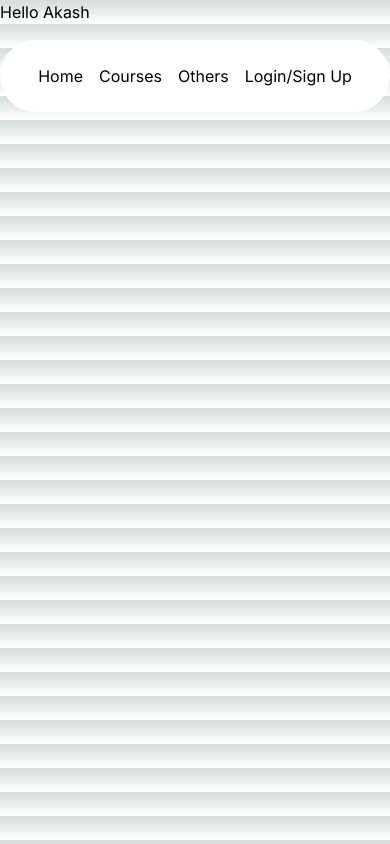
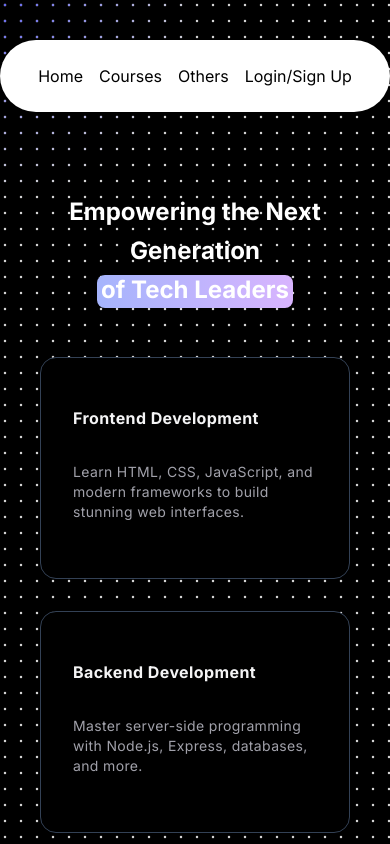
Before and after one commit to l0rdsky/edunet-basic_NextJs_project-, a Next.js app: page / in a window 390 px wide. Shown: the top 844 px of the page. Built offline with nearby package versions, Linux system fonts and the light colour scheme.

Commit message:
added herosection and courses cards

```diff
--- a/package.json
+++ b/package.json
@@ -11,6 +11,7 @@
   "dependencies": {
     "clsx": "^2.1.1",
     "framer-motion": "^11.2.6",
+    "mini-svg-data-uri": "^1.4.4",
     "next": "14.2.3",
     "react": "^18",
     "react-dom": "^18",
--- a/src/app/page.tsx
+++ b/src/app/page.tsx
@@ -1,7 +1,11 @@
-
-
+import HeroSection from "@/components/HeroSection";
+import CardHover from "@/components/CardHover";
 export default function Home() {
   return (
-    <h1>Hello Akash</h1>
+   <>
+
+    <HeroSection></HeroSection>
+{/* <CardHover></CardHover> */}
+   </>
   );
 }
--- /dev/null
+++ b/src/components/CardHover.tsx
@@ -0,0 +1,9 @@
+import { HoverEffect } from "./ui/card-hover-effect";
+import courses from "@/data/coursesData"
+export default function CardHover() {
+  return (
+    <div className="max-w-5xl mx-auto px-8">
+      <HoverEffect items={courses} />
+    </div>
+  );
+}
--- /dev/null
+++ b/src/components/HeroSection.tsx
@@ -0,0 +1,31 @@
+"use client";
+import { motion } from "framer-motion";
+import { HeroHighlight, Highlight } from "./ui/hero-highlight";
+import CardHover from "@/components/CardHover";
+export default function HeroSection() {
+  return (
+    <HeroHighlight>
+      <motion.h1
+        initial={{
+          opacity: 0,
+          y: 20,
+        }}
+        animate={{
+          opacity: 1,
+          y: [20, -5, 0],
+        }}
+        transition={{
+          duration: 0.5,
+          ease: [0.4, 0.0, 0.2, 1],
+        }}
+        className="mt-48 text-2xl px-4 md:text-4xl lg:text-5xl font-bold text-neutral-700 text-white dark:text-white max-w-4xl leading-relaxed lg:leading-snug text-center mx-auto "
+      >
+       Empowering the Next Generation <br></br>
+        <Highlight className="text-white dark:text-white">
+          {" "} of Tech Leaders<br></br>
+        </Highlight>
+      </motion.h1>
+      <CardHover></CardHover>
+    </HeroHighlight>
+  );
+}
--- a/src/components/Navbar.tsx
+++ b/src/components/Navbar.tsx
@@ -18,7 +18,7 @@ export default function Navbar({ className }: { className?: string }) {
   const [active, setActive] = useState<string | null>(null);
   return (
     <div
-      className={cn("fixed top-10 inset-x-0 max-w-2xl mx-auto z-50", className)}
+      className={cn(" fixed top-10 inset-x-0 max-w-2xl mx-auto z-50", className)}
     >
       <Menu setActive={setActive}>
         <MenuItem setActive={setActive} active={active} item="Home">
--- /dev/null
+++ b/src/components/ui/card-hover-effect.tsx
@@ -0,0 +1,114 @@
+"use client";
+import { cn } from "@/utils/cn";
+import { AnimatePresence, motion } from "framer-motion";
+import Link from "next/link";
+import { useState } from "react";
+
+export const HoverEffect = ({
+  items,
+  className,
+}: {
+  items: {
+    title: string;
+    description: string;
+    link: React.ReactNode;
+  }[];
+  className?: string;
+}) => {
+  let [hoveredIndex, setHoveredIndex] = useState<number | null>(null);
+
+  return (
+    <div
+      className={cn(
+        "grid grid-cols-1 md:grid-cols-2 lg:grid-cols-3 gap-4 py-10",
+        className
+      )}
+    >
+      {items.map((item, idx) => (
+        <div
+          key={idx}
+          className="relative group block p-2 h-full w-full"
+          onMouseEnter={() => setHoveredIndex(idx)}
+          onMouseLeave={() => setHoveredIndex(null)}
+        >
+          <AnimatePresence>
+            {hoveredIndex === idx && (
+              <motion.span
+                className="absolute inset-0 h-full w-full bg-neutral-200 dark:bg-slate-800/[0.8] block rounded-3xl"
+                layoutId="hoverBackground"
+                initial={{ opacity: 0 }}
+                animate={{
+                  opacity: 1,
+                  transition: { duration: 0.15 },
+                }}
+                exit={{
+                  opacity: 0,
+                  transition: { duration: 0.15, delay: 0.2 },
+                }}
+              />
+            )}
+          </AnimatePresence>
+          <Card>
+            <CardTitle>{item.title}</CardTitle>
+            <CardDescription>{item.description}</CardDescription>
+            {item.link}
+          </Card>
+        </div>
+      ))}
+    </div>
+  );
+};
+
+export const Card = ({
+  className,
+  children,
+}: {
+  className?: string;
+  children: React.ReactNode;
+}) => {
+  return (
+    <div
+      className={cn(
+        "rounded-2xl h-full w-full p-4 overflow-hidden bg-black border border-transparent dark:border-white/[0.2] group-hover:border-slate-700 relative z-20",
+        className
+      )}
+    >
+      <div className="relative z-50">
+        <div className="p-4">{children}</div>
+      </div>
+    </div>
+  );
+};
+
+export const CardTitle = ({
+  className,
+  children,
+}: {
+  className?: string;
+  children: React.ReactNode;
+}) => {
+  return (
+    <h4 className={cn("text-zinc-100 font-bold tracking-wide mt-4", className)}>
+      {children}
+    </h4>
+  );
+};
+
+export const CardDescription = ({
+  className,
+  children,
+}: {
+  className?: string;
+  children: React.ReactNode;
+}) => {
+  return (
+    <p
+      className={cn(
+        "mt-8 text-zinc-400 tracking-wide leading-relaxed text-sm",
+        className
+      )}
+    >
+      {children}
+    </p>
+  );
+};
--- /dev/null
+++ b/src/components/ui/hero-highlight.tsx
@@ -0,0 +1,96 @@
+"use client";
+import { cn } from "@/utils/cn";
+import { useMotionValue, motion, useMotionTemplate } from "framer-motion";
+import React from "react";
+
+export const HeroHighlight = ({
+  children,
+  className,
+  containerClassName,
+}: {
+  children: React.ReactNode;
+  className?: string;
+  containerClassName?: string;
+}) => {
+  let mouseX = useMotionValue(0);
+  let mouseY = useMotionValue(0);
+
+  function handleMouseMove({
+    currentTarget,
+    clientX,
+    clientY,
+  }: React.MouseEvent<HTMLDivElement>) {
+    if (!currentTarget) return;
+    let { left, top } = currentTarget.getBoundingClientRect();
+
+    mouseX.set(clientX - left);
+    mouseY.set(clientY - top);
+  }
+
+  return (
+    <div
+      className={cn(
+        "relative min-h-screen flex items-center bg-white dark:bg-black justify-center w-full group",
+        containerClassName
+      )}
+      onMouseMove={handleMouseMove}
+    >
+      <div className="bg-black absolute inset-0 bg-dot-thick-neutral-300 dark:bg-dot-thick-neutral-800  pointer-events-none" />
+      <motion.div
+        className="pointer-events-none bg-dot-thick-indigo-500 dark:bg-dot-thick-white-500 absolute inset-0 opacity-0 transition duration-300 group-hover:opacity-100"
+        style={{
+          WebkitMaskImage: useMotionTemplate`
+            radial-gradient(
+              200px circle at ${mouseX}px ${mouseY}px,
+              black 0%,
+              transparent 100%
+            )
+          `,
+          maskImage: useMotionTemplate`
+            radial-gradient(
+              200px circle at ${mouseX}px ${mouseY}px,
+              black 0%,
+              transparent 100%
+            )
+          `,
+        }}
+      />
+      <div className={cn("relative z-20", className)}>{children}</div>
+    </div>
+  );
+};
+
+export const Highlight = ({
+  children,
+  className,
+}: {
+  children: React.ReactNode;
+  className?: string;
+}) => {
+  return (
+    <motion.span
+      initial={{
+        backgroundSize: "0% 100%",
+      }}
+      animate={{
+        backgroundSize: "100% 100%",
+      }}
+      transition={{
+        duration: 2,
+        ease: "linear",
+        delay: 0.5,
+      }}
+      style={{
+        backgroundRepeat: "no-repeat",
+        backgroundPosition: "left center",
+        display: "inline",
+      }}
+      className={cn(
+        "relative inline-block pb-1 px-1 rounded-lg bg-gradient-to-r from-indigo-300 to-purple-300 dark:from-indigo-500 dark:to-purple-500",
+        className
+      )}
+    >
+      {children}
+    </motion.span>
+  );
+};
--- a/src/components/ui/navbar-menu.tsx
+++ b/src/components/ui/navbar-menu.tsx
@@ -32,7 +32,7 @@ export const MenuItem = ({
       >
         {item}
       </motion.p>
-      {active !== null && (
+      {active !== null && children &&(
         <motion.div
           initial={{ opacity: 0, scale: 0.85, y: 10 }}
           animate={{ opacity: 1, scale: 1, y: 0 }}
@@ -70,7 +70,7 @@ export const Menu = ({
   return (
     <nav
       onMouseLeave={() => setActive(null)} // resets the state
-      className="relative rounded-full boder border-transparent dark:bg-black dark:border-white/[0.2] bg-white shadow-input flex justify-center space-x-4 px-8 py-6 "
+      className=" relative rounded-full boder border-transparent dark:bg-black dark:border-white/[0.2] bg-white shadow-input flex justify-center space-x-4 px-8 py-6 "
     >
       {children}
     </nav>
--- /dev/null
+++ b/src/data/coursesData.tsx
@@ -0,0 +1,43 @@
+import Link from "next/link";
+import React from "react";
+
+export interface Course {
+  title: string;
+  description: string;
+  link: React.ReactNode;
+}
+
+const courses: Course[] = [
+  {
+    title: "Frontend Development",
+    description: "Learn HTML, CSS, JavaScript, and modern frameworks to build stunning web interfaces.",
+    link: <Link href="https://frontendcourse.com" className="text-indigo-500 hover:text-indigo-600 dark:text-indigo-400">Learn More</Link>,
+  },
+  {
+    title: "Backend Development",
+    description: "Master server-side programming with Node.js, Express, databases, and more.",
+    link: <Link href="https://backendcourse.com" className="text-indigo-500 hover:text-indigo-600 dark:text-indigo-400">Learn More</Link>,
+  },
+  {
+    title: "Cloud Computing",
+    description: "Gain expertise in AWS, Azure, and Google Cloud to build and manage cloud-based applications.",
+    link: <Link href="https://cloudcourse.com" className="text-indigo-500 hover:text-indigo-600 dark:text-indigo-400">Learn More</Link>,
+  },
+  {
+    title: "Kubernetes",
+    description: "Learn container orchestration with Kubernetes and manage your microservices.",
+    link: <Link href="https://kubernetescourse.com" className="text-indigo-500 hover:text-indigo-600 dark:text-indigo-400">Learn More</Link>,
+  },
+  {
+    title: "Data Science",
+    description: "Dive into data analysis, machine learning, and AI with Python and R.",
+    link: <Link href="https://datasciencecourse.com" className="text-indigo-500 hover:text-indigo-600 dark:text-indigo-400">Learn More</Link>,
+  },
+  {
+    title: "Cybersecurity",
+    description: "Protect systems and networks from cyber threats with in-depth security training.",
+    link: <Link href="https://cybersecuritycourse.com" className="text-indigo-500 hover:text-indigo-600 dark:text-indigo-400">Learn More</Link>,
+  },
+];
+
+export default courses;
--- a/tailwind.config.ts
+++ b/tailwind.config.ts
@@ -1,3 +1,8 @@
+const svgToDataUri = require("mini-svg-data-uri");
+const {
+  default: flattenColorPalette,
+} = require("tailwindcss/lib/util/flattenColorPalette");
+
 import type { Config } from "tailwindcss";
 
 const config: Config = {
@@ -16,6 +21,32 @@ const config: Config = {
       },
     },
   },
-  plugins: [],
+  plugins: [
+    addVariablesForColors,
+    function ({ matchUtilities, theme }: any) {
+      matchUtilities(
+        {
+          "bg-dot-thick": (value: any) => ({
+            backgroundImage: `url("${svgToDataUri(
+              `<svg xmlns="http://www.w3.org/2000/svg" viewBox="0 0 32 32" width="16" height="16" fill="none"><circle fill="${value}" id="pattern-circle" cx="10" cy="10" r="2.5"></circle></svg>`
+            )}")`,
+          }),
+        },
+        { values: flattenColorPalette(theme("backgroundColor")), type: "color" }
+      );
+    },
+  ],
+};
+
+// This plugin adds each Tailwind color as a global CSS variable, e.g. var(--gray-200).
+function addVariablesForColors({ addBase, theme }: any) {
+  let allColors = flattenColorPalette(theme("colors"));
+  let newVars = Object.fromEntries(
+    Object.entries(allColors).map(([key, val]) => [`--${key}`, val])
+  );
+
+  addBase({
+    ":root": newVars,
+  });
 };
 export default config;
```
Also changed, not shown: 1 other file (tests, documents, lock files or other folders).
